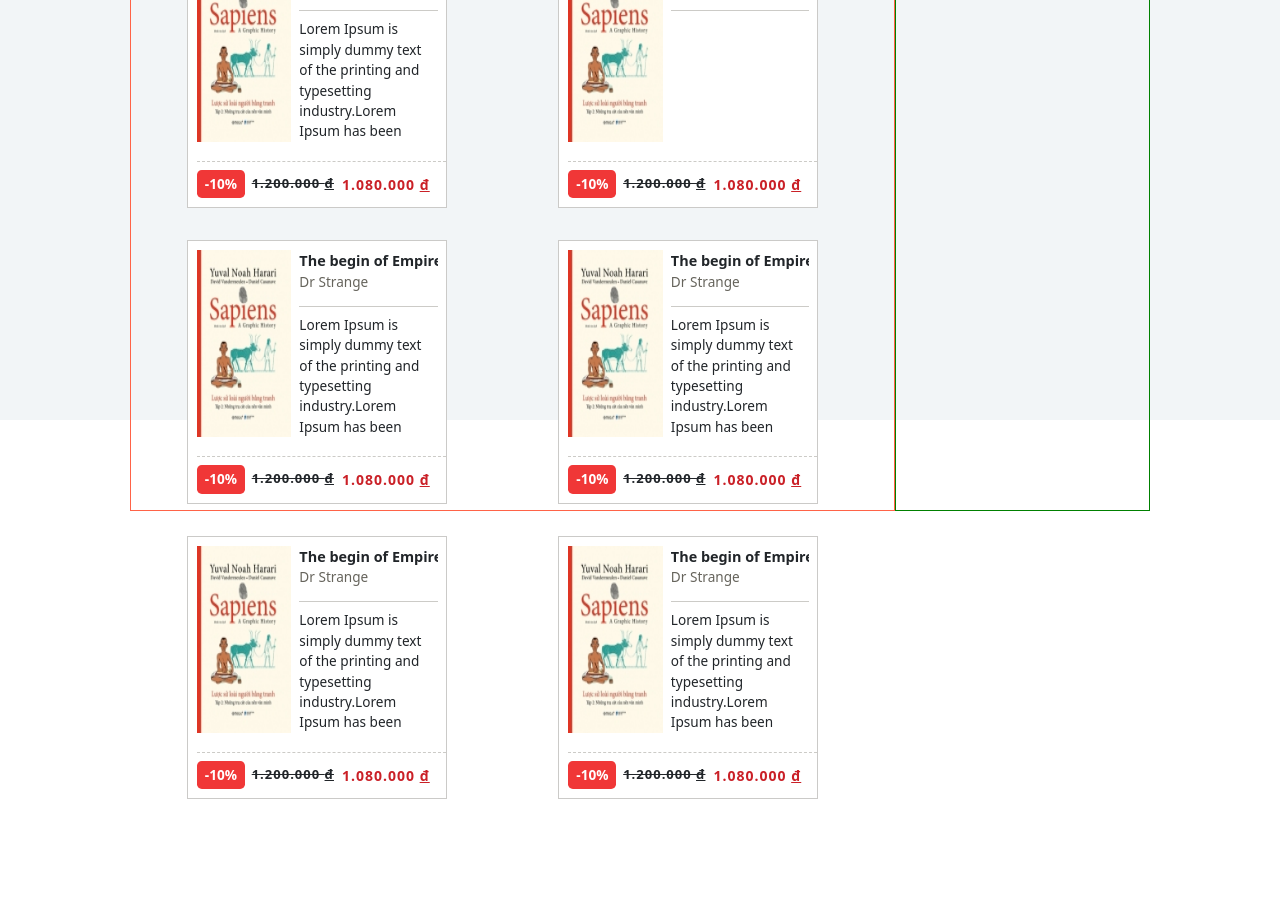
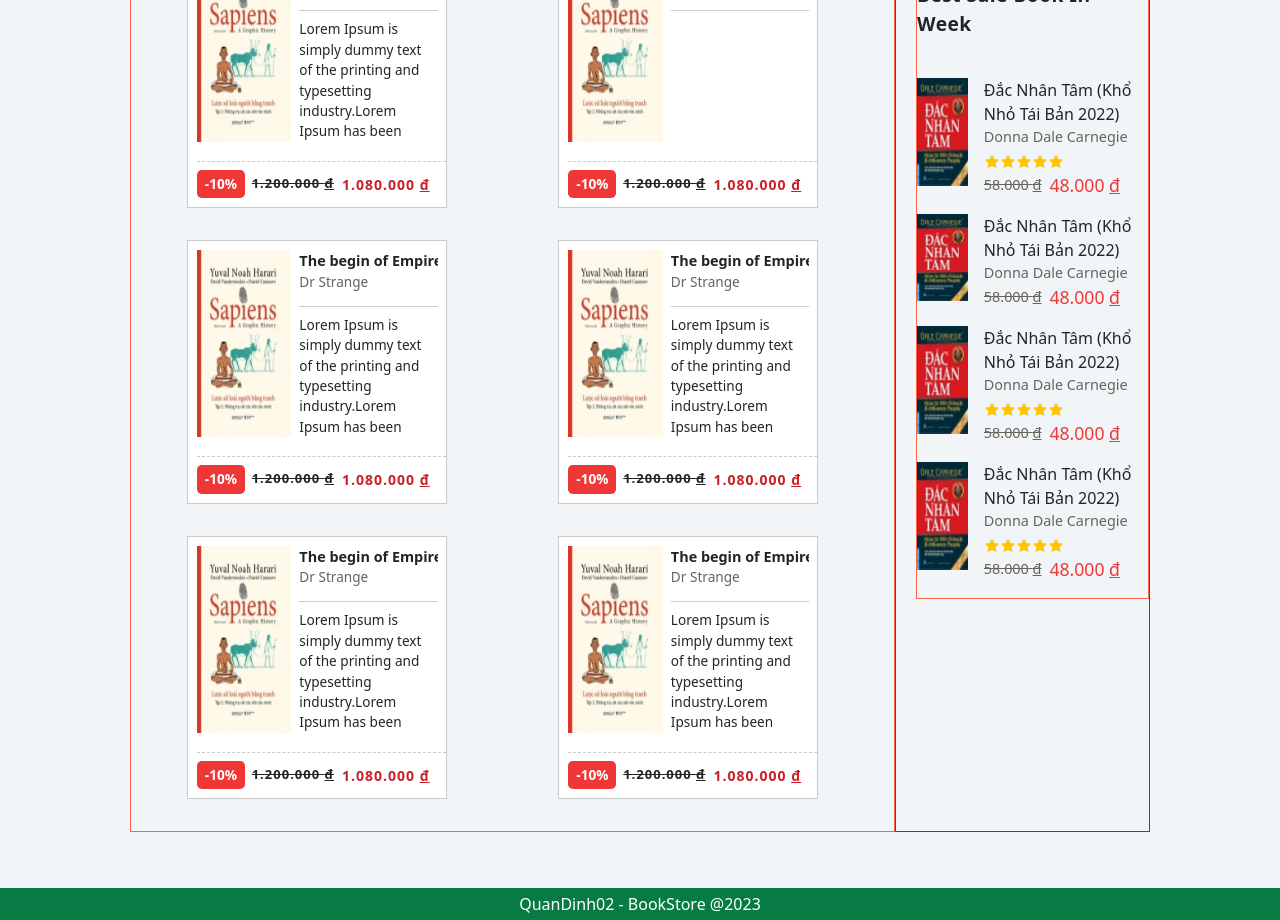
Before and after one commit to QuanDinh02/Bookstore-Client, a React (Create React App) app: page /book/1 in a window 1280 px wide. Shown: the part 1580-2500 px from the top of the page. Before the commit the page ends 2411 px from the top, so only its background shows below. Built offline with nearby package versions, Linux system fonts and the light colour scheme.

Commit message:
design homepage content (right content)

```diff
--- a/src/App.js
+++ b/src/App.js
@@ -3,6 +3,7 @@ import './App.scss';
 // import {increaseCounter,decreaseCounter} from "./redux/action/actions";
 import Header from '../src/components/Header/Header';
 import HomepageContent from './components/Content/Homepage/HomepageContent';
+import Footer from './components/Footer/Footer';
 
 function App() {
   // const count = useSelector(state => state.counter.count);
@@ -24,6 +25,9 @@ function App() {
       <div className='homepage-section'>
         <HomepageContent />
       </div>
+      <div className='footer-section'>
+        <Footer/>
+      </div>
 
     </div>
   );
--- a/src/App.scss
+++ b/src/App.scss
@@ -1,18 +1,26 @@
 .app-container {
-    height: 2000px;
+    height: 2500px;
     position: relative;
     background-color: #F2F5F7;
 
     .header-section {
         position: absolute;
         width: 100%;
-        z-index: 2;
+        //height: 100%;
+        z-index: 3;
     }
 
     .homepage-section {
         position: absolute;
         width: 100%;
         top: 10.2rem;
-        z-index: 1;
+        z-index: 2;
+    }
+
+    .footer-section {
+        position: absolute;
+        bottom: 0;
+        width: 100%;
+        z-index: 2;
     }
 }
--- a/src/components/Content/Homepage/BookGroup/BookGroup.js
+++ b/src/components/Content/Homepage/BookGroup/BookGroup.js
@@ -10,7 +10,6 @@ const BookGroup = () => {
                 <div>
                     <span className='redirect'>See more</span> <IoIosArrowForward />
                 </div>
-
             </div>
             <div className='book-group-main d-flex flex-wrap justify-content-around'>
                 <div className='book'>
--- /dev/null
+++ b/src/components/Content/Homepage/ColumnBookGroup/ColumnBookGroup.js
@@ -0,0 +1,92 @@
+import './ColumnBookGroup.scss';
+import RightBook from '../../../../assets/image/RightBook.png';
+import { AiFillStar } from "react-icons/ai";
+
+const ColumnBookGroup = () => {
+    return (
+        <div className='column-book-group-container tomato'>
+            <div className='book-group-title'>
+                Best Sale Book In Week
+            </div>
+            <div className='book-group-content'>
+                <div className='book'>
+                    <div className='book-image'>
+                        <img src={RightBook} alt='' title='Đắc Nhân Tâm'/>
+                    </div>
+                    <div className='book-content'>
+                        <div className='title' title='Đắc Nhân Tâm'>{`Đắc Nhân Tâm (Khổ Nhỏ Tái Bản 2022)`}</div>
+                        <div className='author'>Donna Dale Carnegie</div>
+                        <div className='rate'>
+                            <AiFillStar/>
+                            <AiFillStar/>
+                            <AiFillStar/>
+                            <AiFillStar/>
+                            <AiFillStar/>
+                        </div>
+                        <div className='price'>
+                            <span className='old-price'>58.000 <span className='unit'>đ</span></span>
+                            <span className='new-price'>48.000 <span className='unit'>đ</span></span>
+                        </div>
+                    </div>
+                </div>
+                <div className='book'>
+                    <div className='book-image'>
+                        <img src={RightBook} alt='' />
+                    </div>
+                    <div className='book-content'>
+                        <div className='title'>{`Đắc Nhân Tâm (Khổ Nhỏ Tái Bản 2022)`}</div>
+                        <div className='author'>Donna Dale Carnegie</div>
+                        <div className='rate'>
+                        </div>
+                        <div className='price'>
+                            <span className='old-price'>58.000 <span className='unit'>đ</span></span>
+                            <span className='new-price'>48.000 <span className='unit'>đ</span></span>
+                        </div>
+                    </div>
+                </div>
+                <div className='book'>
+                    <div className='book-image'>
+                        <img src={RightBook} alt='' />
+                    </div>
+                    <div className='book-content'>
+                        <div className='title'>{`Đắc Nhân Tâm (Khổ Nhỏ Tái Bản 2022)`}</div>
+                        <div className='author'>Donna Dale Carnegie</div>
+                        <div className='rate'>
+                            <AiFillStar/>
+                            <AiFillStar/>
+                            <AiFillStar/>
+                            <AiFillStar/>
+                            <AiFillStar/>
+                        </div>
+                        <div className='price'>
+                            <span className='old-price'>58.000 <span className='unit'>đ</span></span>
+                            <span className='new-price'>48.000 <span className='unit'>đ</span></span>
+                        </div>
+                    </div>
+                </div>
+                <div className='book'>
+                    <div className='book-image'>
+                        <img src={RightBook} alt='' />
+                    </div>
+                    <div className='book-content'>
+                        <div className='title'>{`Đắc Nhân Tâm (Khổ Nhỏ Tái Bản 2022)`}</div>
+                        <div className='author'>Donna Dale Carnegie</div>
+                        <div className='rate'>
+                            <AiFillStar/>
+                            <AiFillStar/>
+                            <AiFillStar/>
+                            <AiFillStar/>
+                            <AiFillStar/>
+                        </div>
+                        <div className='price'>
+                            <span className='old-price'>58.000 <span className='unit'>đ</span></span>
+                            <span className='new-price'>48.000 <span className='unit'>đ</span></span>
+                        </div>
+                    </div>
+                </div>
+            </div>
+
+        </div>
+    )
+}
+export default ColumnBookGroup;
--- /dev/null
+++ b/src/components/Content/Homepage/ColumnBookGroup/ColumnBookGroup.scss
@@ -0,0 +1,80 @@
+$light-gray-color: #66645C;
+$red-color       : #F03737;
+$main-green-color: #087B44;
+
+.column-book-group-container {
+
+    margin-bottom: 3rem;
+
+    .book-group-title {
+        font-size     : 1.2rem;
+        font-weight   : 600;
+        letter-spacing: 0.03125rem;
+        margin-bottom : 2.5rem;
+    }
+
+    .book-group-content {
+        .book {
+            width        : 100%;
+            height       : auto;
+            display      : flex;
+            margin-bottom: 1rem;
+
+            .book-image {
+                flex-basis: 22%;
+
+                img {
+                    width : 100%;
+                    height: 90%;
+                }
+
+            }
+
+            .book-content {
+                flex-basis  : 78%;
+                padding-left: 1rem;
+
+                .title {
+                    font-weight: 500;
+                    &:hover {
+                        cursor: pointer;
+                        text-decoration: underline;
+                        color: $main-green-color;
+                    }
+                }
+
+                .author {
+                    font-size: 0.9rem;
+                    color    : $light-gray-color;
+                }
+
+                .rate {
+                    color: rgb(255, 196, 0);
+                }
+
+                .price {
+                    display    : flex;
+                    gap        : 0.5rem;
+                    align-items: center;
+
+                    .old-price {
+                        color          : $light-gray-color;
+                        font-size      : 0.9rem;
+                        font-weight    : 500;
+                        text-decoration: line-through;
+                    }
+
+                    .new-price {
+                        font-size  : 1.1rem;
+                        color      : $red-color;
+                        font-weight: 500;
+                    }
+
+                    .unit {
+                        text-decoration: underline;
+                    }
+                }
+            }
+        }
+    }
+}
--- a/src/components/Content/Homepage/HomepageContent.js
+++ b/src/components/Content/Homepage/HomepageContent.js
@@ -2,10 +2,12 @@ import './HomepageContent.scss';
 import poster from '../../../assets/image/poster.png';
 import HighlightBook from './HighlightBook/HighlightBook';
 import BookGroup from './BookGroup/BookGroup';
+import ColumnBookGroup from './ColumnBookGroup/ColumnBookGroup';
 
 const HomepageContent = () => {
     return (
-        <div className="homepage-content-container container">
+        <div className="homepage-content-container ">
+            <div className='container'>
                 <div className="poster-section d-flex">
                     <div className="col-3">
                     </div>
@@ -37,14 +39,17 @@ const HomepageContent = () => {
                 </div>
 
                 <div className='content-section d-flex justify-content-between'>
-                <div className='content-left tomato col-9'>
-                    <HighlightBook/>
-                    <BookGroup/>
+                    <div className='content-left tomato col-12 col-xl-9 '>
+                        <HighlightBook />
+                        <BookGroup />
                     </div>
-                <div className='content-right green col-3'>
-
+                    <div className='content-right green d-none d-xl-block col-xl-3'>
+                        <ColumnBookGroup />
+                        <ColumnBookGroup />
                     </div>
                 </div>
+            </div>
+
         </div>
     )
 }
--- a/src/components/Content/Homepage/HomepageContent.scss
+++ b/src/components/Content/Homepage/HomepageContent.scss
@@ -1,4 +1,5 @@
 .homepage-content-container {
+    background-color: #F2F5F7;
 
     .poster-section {
         padding: 0 4rem;
@@ -52,7 +53,7 @@
         padding: 0 3rem;
         margin-top: 3rem;
 
-        height: 1200px;
+        //height: 1500px;
 
         .content-left {
             padding-right: 1.25rem;
--- /dev/null
+++ b/src/components/Footer/Footer.js
@@ -0,0 +1,15 @@
+import './Footer.scss';
+
+const Footer = () => {
+    return (
+        <div className='footer-container'>
+            <div className='container'>
+                <div className='content'>
+                    QuanDinh02 - BookStore @2023
+                </div>
+            </div>
+        </div>
+    )
+}
+
+export default Footer;
--- /dev/null
+++ b/src/components/Footer/Footer.scss
@@ -0,0 +1,16 @@
+$light-gray-color: #66645C;
+$red-color       : #F03737;
+$main-green-color: #087B44;
+
+.footer-container {
+    background-color: $main-green-color;
+
+    .content {
+        display: flex;
+        justify-content: center;
+        align-items: center;
+
+        color: white;
+        height: 2rem;
+    }
+}
--- a/src/components/Header/Header.js
+++ b/src/components/Header/Header.js
@@ -20,7 +20,7 @@ const Header = () => {
     }
 
     return (
-        <div className='header-container'>
+        <div className='header-container blue'>
             <div className='title'>
                 <div className='content container d-flex pt-2'>
                     <div className='item d-flex align-items-bottom gap-2'>
```
Also changed, not shown: src/components/Header/Header.scss (+14 -3 lines), src/assets/image/RightBook.png (added). Lines whose indentation alone changed are shown as unchanged.
